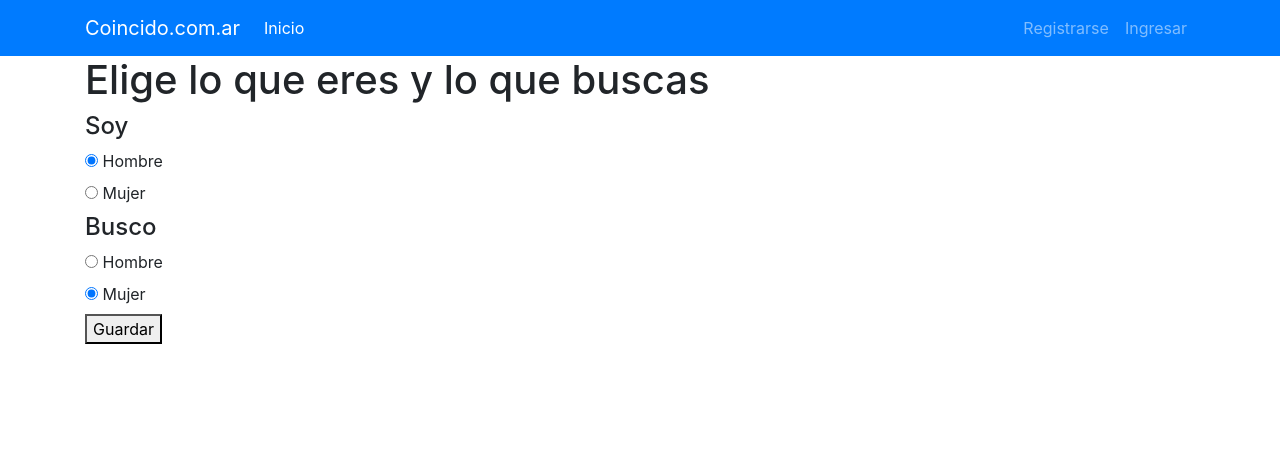
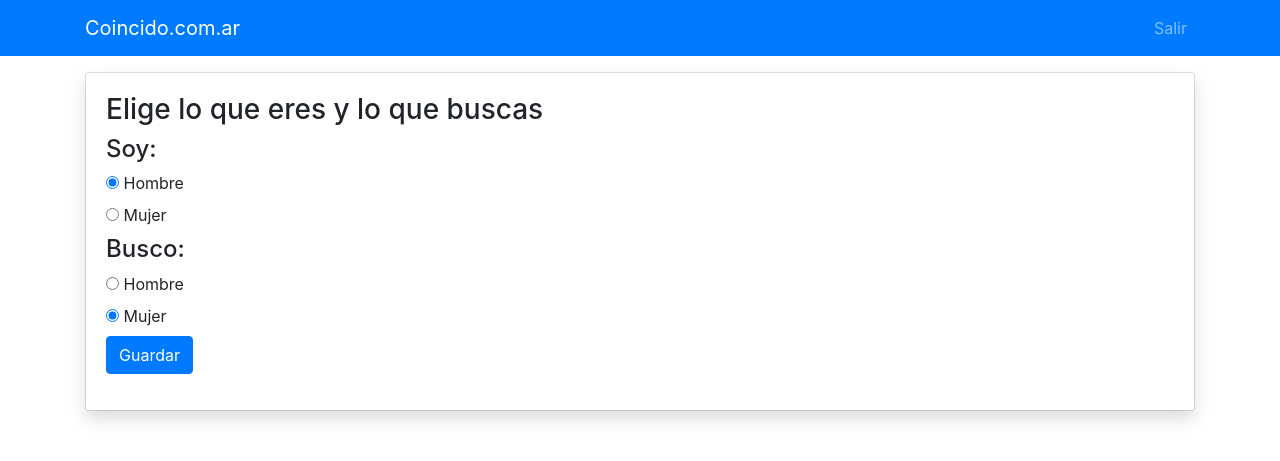
Before and after one commit to lleps/coincido, a Django app: page /profile/ in a window 1280 px wide. Shown: the top 461 px of the page. Run offline with Django 3.2, Linux system fonts and the light colour scheme; the visitor is signed in with stand-in values (Sample User, id 1); some libraries are stand-ins or nearby versions.

Commit message:
improvements to ui

```diff
--- a/polls/templates/polls/base.html
+++ b/polls/templates/polls/base.html
@@ -12,32 +12,37 @@
 
 <nav class="navbar navbar-expand-lg navbar-dark bg-primary">
     <div class="container">
-        <a class="navbar-brand" href="#">Coincido.com.ar</a>
+        <a class="navbar-brand" href="/">Coincido.com.ar</a>
   <button class="navbar-toggler" type="button" data-toggle="collapse" data-target="#navbarSupportedContent" aria-controls="navbarSupportedContent" aria-expanded="false" aria-label="Toggle navigation">
     <span class="navbar-toggler-icon"></span>
   </button>
 
   <div class="collapse navbar-collapse" id="navbarSupportedContent">
-    <ul class="navbar-nav mr-auto">
-      <li class="nav-item active">
-        <a class="nav-link" href="#">Inicio <span class="sr-only">(current)</span></a>
-      </li>
-    </ul>
       <ul class="navbar-nav ml-auto">
-      <li class="nav-item">
-        <a class="nav-link" href="#">Registrarse</a>
-      </li>
-      <li class="nav-item">
-        <a class="nav-link" href="#">Ingresar</a>
-      </li>
+
+      {% if user.is_authenticated %}
+        <li class="nav-item">
+            <a class="nav-link" href="{% url 'logout' %}">Salir</a>
+        </li>
+      {% else %}
+        <li class="nav-item active">
+            <a class="nav-link" href="/accounts/login">Ingresar</a>
+        </li>
+        <li class="nav-item">
+            <a class="nav-link" href="/signup">Registrarse</a>
+        </li>
+      {% endif %}
     </ul>
   </div>
     </div>
 
 </nav>
 <div class="container">
-
-    {% block content %}{% endblock %}
+    <div class="card mt-3">
+        <div class="card-body shadow">
+            {% block content %}{% endblock %}
+        </div>
+    </div>
 </div>
 </body>
 <script src="{% static 'polls/jquery-3.5.1.slim.min.js' %}"></script>
--- a/polls/templates/polls/profile.html
+++ b/polls/templates/polls/profile.html
@@ -4,12 +4,12 @@
 
 
 {% block content %}
-    <h1>Elige lo que eres y lo que buscas</h1>
+    <h3>Elige lo que eres y lo que buscas</h3>
 
     <form action="{% url 'polls:profile' %}" method="post">
         {% csrf_token %}
 
-        <h4>Soy</h4>
+        <h4>Soy:</h4>
         <div>
              <input type="radio"
                name="gender" value="M"
@@ -21,18 +21,18 @@
             <label for="gender_choice2">Mujer</label><br>
         </div>
 
-        <h4>Busco</h4>
+        <h4>Busco:</h4>
         <div>
              <input type="radio"
                name="gender_preference" value="M"
                id="gender_preference_choice1" {% if gender_preference == 'M' %} checked {% endif %}>
-            <label for="gender_choice1">Hombre</label><br>
+            <label for="gender_preference_choice1">Hombre</label><br>
             <input type="radio"
                name="gender_preference" value="F"
                id="gender_preference_choice2" {% if gender_preference == 'F' %} checked {% endif %}>
-            <label for="gender_choice2">Mujer</label><br>
+            <label for="gender_preference_choice2">Mujer</label><br>
         </div>
 
-        <button type="submit">Guardar</button>
+        <button type="submit" class="btn btn-primary">Guardar</button>
     </form>
 {% endblock %}
--- a/polls/views.py
+++ b/polls/views.py
@@ -131,7 +131,8 @@ def detail(request, question_id):
         'has_answer': False,
         'answer_index': 0,
         'question_index': question_id,
-        'question_max': len(questions)
+        'question_max': len(questions),
+        'question_percent': int(question_id/len(questions) * 100)
     }
 
     try:
```
Also changed, not shown: polls/templates/polls/detail.html (+15 -5 lines), polls/templates/polls/index.html (+11 -6 lines).
